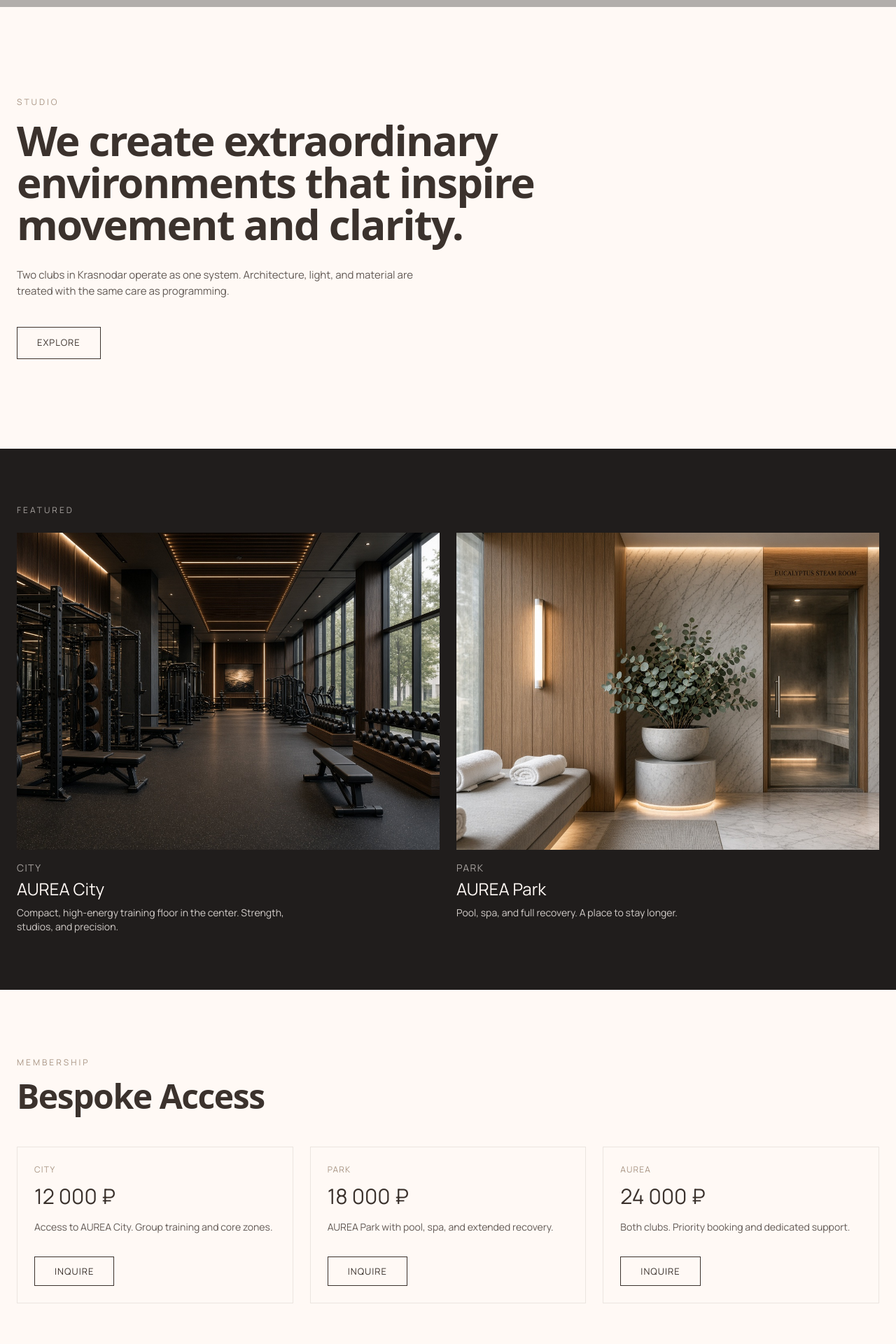
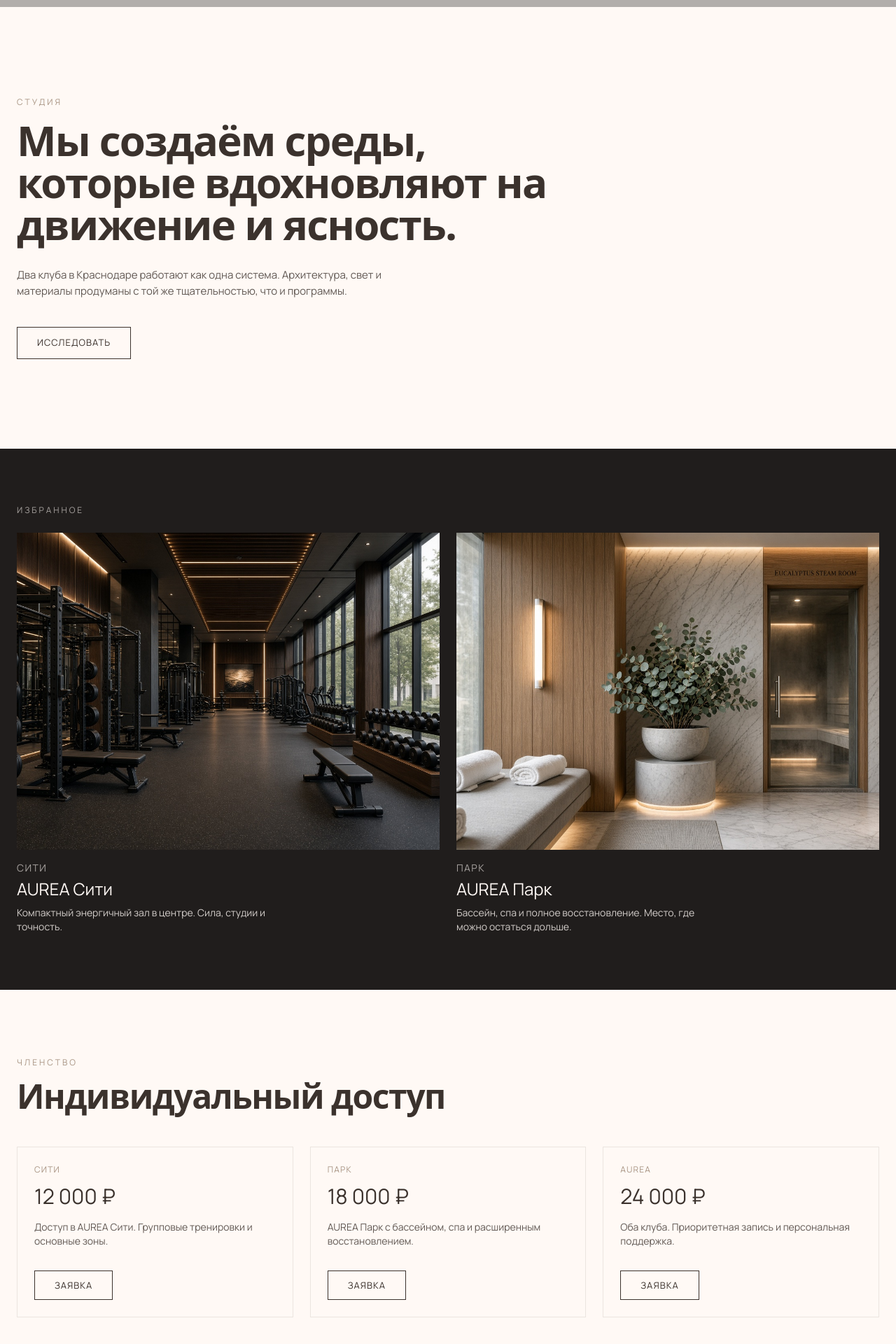
Before and after one commit to gnxv/ascii-demo, a Next.js app: page / in a window 1280 px wide. Shown: the part 790-2710 px from the top of the page at 70% size. Built offline with nearby package versions, Linux system fonts and the light colour scheme; grey boxes are pictures that could not be loaded; a web font is replaced by a local one.

Commit message:
Translate entire site to Russian and update menu to full-screen Kinetics style

```diff
--- a/src/app/page.tsx
+++ b/src/app/page.tsx
@@ -15,95 +15,95 @@ export default function Home() {
         <div className="absolute inset-0 bg-black/30" />
         <div className="relative z-10 min-h-screen flex flex-col justify-end pb-16 md:pb-24 px-4 md:px-6">
           <h1 className="font-display text-5xl md:text-7xl lg:text-8xl text-white max-w-5xl">
-            BESPOKE<br />ARCHITECTURAL<br />PERFORMANCE
+            АРХИТЕКТУРНАЯ<br />ПРОИЗВОДИТЕЛЬНОСТЬ
           </h1>
           <p className="mt-6 text-white/80 text-base md:text-lg max-w-md">
-            We design and craft spaces that merge intensity, recovery, and precision.
+            Пространства, где интенсивность, восстановление и точность работают вместе.
           </p>
         </div>
       </section>
 
       {/* Studio / Philosophy */}
       <section className="py-24 md:py-32 section-pad max-w-[1400px] mx-auto">
-        <div className="text-xs tracking-[0.25em] uppercase text-[#a99584] mb-4">Studio</div>
+        <div className="text-xs tracking-[0.25em] uppercase text-[#a99584] mb-4">Студия</div>
         <h2 className="font-display text-4xl md:text-6xl max-w-3xl">
-          We create extraordinary environments that inspire movement and clarity.
+          Мы создаём среды, которые вдохновляют на движение и ясность.
         </h2>
         <p className="mt-8 max-w-xl text-[#3b322d]/80">
-          Two clubs in Krasnodar operate as one system. Architecture, light, and material are treated with the same care as programming.
+          Два клуба в Краснодаре работают как одна система. Архитектура, свет и материалы продуманы с той же тщательностью, что и программы.
         </p>
         <div className="mt-10">
-          <a href="#clubs" className="btn-outline">Explore</a>
+          <a href="#clubs" className="btn-outline">Исследовать</a>
         </div>
       </section>
 
       {/* Featured / Clubs */}
       <section id="clubs" className="bg-[#201d1c] text-[#fff9f5] py-20 section-pad">
-        <div className="text-xs tracking-[0.25em] uppercase opacity-60 mb-6">Featured</div>
+        <div className="text-xs tracking-[0.25em] uppercase opacity-60 mb-6">Избранное</div>
         <div className="grid md:grid-cols-2 gap-6">
           <div>
             <img src="/gym.jpg" alt="AUREA City" className="w-full aspect-[4/3] object-cover" />
-            <div className="mt-4 text-sm uppercase tracking-widest opacity-60">City</div>
-            <h3 className="text-2xl mt-1">AUREA City</h3>
-            <p className="mt-2 opacity-80 text-sm max-w-sm">Compact, high-energy training floor in the center. Strength, studios, and precision.</p>
+            <div className="mt-4 text-sm uppercase tracking-widest opacity-60">Сити</div>
+            <h3 className="text-2xl mt-1">AUREA Сити</h3>
+            <p className="mt-2 opacity-80 text-sm max-w-sm">Компактный энергичный зал в центре. Сила, студии и точность.</p>
           </div>
           <div>
             <img src="/spa.jpg" alt="AUREA Park" className="w-full aspect-[4/3] object-cover" />
-            <div className="mt-4 text-sm uppercase tracking-widest opacity-60">Park</div>
-            <h3 className="text-2xl mt-1">AUREA Park</h3>
-            <p className="mt-2 opacity-80 text-sm max-w-sm">Pool, spa, and full recovery. A place to stay longer.</p>
+            <div className="mt-4 text-sm uppercase tracking-widest opacity-60">Парк</div>
+            <h3 className="text-2xl mt-1">AUREA Парк</h3>
+            <p className="mt-2 opacity-80 text-sm max-w-sm">Бассейн, спа и полное восстановление. Место, где можно остаться дольше.</p>
           </div>
         </div>
       </section>
 
-      {/* Products / Membership */}
+      {/* Membership */}
       <section id="membership" className="py-24 section-pad">
-        <div className="text-xs tracking-[0.25em] uppercase text-[#a99584] mb-4">Membership</div>
-        <h2 className="font-display text-4xl md:text-5xl mb-12">Bespoke Access</h2>
+        <div className="text-xs tracking-[0.25em] uppercase text-[#a99584] mb-4">Членство</div>
+        <h2 className="font-display text-4xl md:text-5xl mb-12">Индивидуальный доступ</h2>
         <div className="grid md:grid-cols-3 gap-6">
           {[
-            { name: "City", price: "12 000 ₽", desc: "Access to AUREA City. Group training and core zones." },
-            { name: "Park", price: "18 000 ₽", desc: "AUREA Park with pool, spa, and extended recovery." },
-            { name: "AUREA", price: "24 000 ₽", desc: "Both clubs. Priority booking and dedicated support." },
+            { name: "Сити", price: "12 000 ₽", desc: "Доступ в AUREA Сити. Групповые тренировки и основные зоны." },
+            { name: "Парк", price: "18 000 ₽", desc: "AUREA Парк с бассейном, спа и расширенным восстановлением." },
+            { name: "AUREA", price: "24 000 ₽", desc: "Оба клуба. Приоритетная запись и персональная поддержка." },
           ].map((item) => (
             <div key={item.name} className="border border-[#3b322d]/10 p-6">
               <div className="text-xs tracking-widest uppercase text-[#a99584]">{item.name}</div>
               <div className="text-3xl mt-3">{item.price}</div>
               <p className="mt-4 text-sm opacity-80">{item.desc}</p>
-              <button className="btn-outline mt-8 text-xs">Inquire</button>
+              <button className="btn-outline mt-8 text-xs">Заявка</button>
             </div>
           ))}
         </div>
       </section>
 
-      {/* References / Training */}
+      {/* Training */}
       <section id="training" className="py-20 section-pad bg-[#fff9f5]">
-        <div className="text-xs tracking-[0.25em] uppercase text-[#a99584] mb-6">Programs</div>
+        <div className="text-xs tracking-[0.25em] uppercase text-[#a99584] mb-6">Программы</div>
         <div className="grid md:grid-cols-3 gap-6">
           <div>
-            <img src="/studio.jpg" alt="Studios" className="w-full aspect-[3/2] object-cover" />
-            <h3 className="mt-4 text-xl">Signature Studios</h3>
-            <p className="mt-1 text-sm opacity-70">Yoga, pilates, and functional formats in small groups.</p>
+            <img src="/studio.jpg" alt="Студии" className="w-full aspect-[3/2] object-cover" />
+            <h3 className="mt-4 text-xl">Студии</h3>
+            <p className="mt-1 text-sm opacity-70">Йога, пилатес и функциональные форматы в небольших группах.</p>
           </div>
           <div>
-            <img src="/gym.jpg" alt="Strength" className="w-full aspect-[3/2] object-cover" />
-            <h3 className="mt-4 text-xl">Strength Floors</h3>
-            <p className="mt-1 text-sm opacity-70">Premium equipment and unobstructed space.</p>
+            <img src="/gym.jpg" alt="Сила" className="w-full aspect-[3/2] object-cover" />
+            <h3 className="mt-4 text-xl">Зоны силы</h3>
+            <p className="mt-1 text-sm opacity-70">Премиальное оборудование и свободное пространство.</p>
           </div>
           <div>
-            <img src="/spa.jpg" alt="Recovery" className="w-full aspect-[3/2] object-cover" />
-            <h3 className="mt-4 text-xl">Recovery</h3>
-            <p className="mt-1 text-sm opacity-70">Pool, steam, and dedicated recovery protocols.</p>
+            <img src="/spa.jpg" alt="Восстановление" className="w-full aspect-[3/2] object-cover" />
+            <h3 className="mt-4 text-xl">Восстановление</h3>
+            <p className="mt-1 text-sm opacity-70">Бассейн, парная и специальные протоколы восстановления.</p>
           </div>
         </div>
       </section>
 
-      {/* Connect */}
+      {/* Contact */}
       <section id="contact" className="py-32 section-pad text-center">
-        <h2 className="font-display text-4xl md:text-5xl">Connect</h2>
-        <p className="mt-4 opacity-70 max-w-sm mx-auto">Schedule a visit to both clubs.</p>
+        <h2 className="font-display text-4xl md:text-5xl">Контакты</h2>
+        <p className="mt-4 opacity-70 max-w-sm mx-auto">Запишитесь на экскурсию по обоим клубам.</p>
         <div className="mt-8">
-          <a href="mailto:hello@aurea.club" className="btn-outline">Get in touch</a>
+          <a href="mailto:hello@aurea.club" className="btn-outline">Связаться</a>
         </div>
       </section>
     </main>
--- a/src/components/Footer.tsx
+++ b/src/components/Footer.tsx
@@ -4,11 +4,11 @@ export default function Footer() {
       <div className="max-w-[1400px] mx-auto flex flex-col md:flex-row justify-between gap-8">
         <div>
           <div className="tracking-[0.2em] text-lg">AUREA</div>
-          <p className="mt-2 opacity-60">High-Performance Living · Krasnodar</p>
+          <p className="mt-2 opacity-60">Высокая производительность · Краснодар</p>
         </div>
         <div className="opacity-60">
-          City · ул. Красная, 122<br />
-          Park · ул. Солнечная, 48
+          Сити · ул. Красная, 122<br />
+          Парк · ул. Солнечная, 48
         </div>
       </div>
     </footer>
--- a/src/components/Header.tsx
+++ b/src/components/Header.tsx
@@ -7,6 +7,7 @@ export default function Header() {
   const [open, setOpen] = useState(false);
 
   return (
+    <>
       <header className="fixed top-0 left-0 right-0 z-50 mix-blend-difference text-white">
         <div className="max-w-[1600px] mx-auto px-4 md:px-6 h-16 flex items-center justify-between">
           <Link href="/" className="text-xl tracking-[0.2em] font-medium">
@@ -14,22 +15,70 @@ export default function Header() {
           </Link>
 
           <button
-          onClick={() => setOpen(!open)}
+            onClick={() => setOpen(true)}
             className="text-sm tracking-widest uppercase"
           >
-          {open ? "Close" : "Menu"}
+            Меню
+          </button>
+        </div>
+      </header>
+
+      {/* Full-screen menu like Kinetics */}
+      <div
+        className={`fixed inset-0 z-[60] bg-[#201d1c] text-[#fff9f5] transition-opacity duration-300 ${
+          open ? "opacity-100 pointer-events-auto" : "opacity-0 pointer-events-none"
+        }`}
+      >
+        <div className="h-full flex flex-col">
+          <div className="flex justify-between items-center px-6 h-16">
+            <div className="text-xl tracking-[0.2em]">AUREA</div>
+            <button
+              onClick={() => setOpen(false)}
+              className="text-sm tracking-widest uppercase"
+            >
+              Закрыть
             </button>
           </div>
 
-      {open && (
-        <div className="fixed inset-0 bg-[#201d1c] text-[#fff9f5] flex flex-col items-center justify-center gap-8 text-2xl tracking-widest uppercase z-40">
-          <Link href="#clubs" onClick={() => setOpen(false)}>Clubs</Link>
-          <Link href="#membership" onClick={() => setOpen(false)}>Membership</Link>
-          <Link href="#training" onClick={() => setOpen(false)}>Training</Link>
-          <Link href="#recovery" onClick={() => setOpen(false)}>Recovery</Link>
-          <Link href="#contact" onClick={() => setOpen(false)}>Connect</Link>
+          <nav className="flex-1 flex flex-col justify-center items-center gap-8 md:gap-10">
+            <Link
+              href="#clubs"
+              onClick={() => setOpen(false)}
+              className="text-4xl md:text-6xl font-medium tracking-tight hover:opacity-70 transition"
+            >
+              Клубы
+            </Link>
+            <Link
+              href="#membership"
+              onClick={() => setOpen(false)}
+              className="text-4xl md:text-6xl font-medium tracking-tight hover:opacity-70 transition"
+            >
+              Членство
+            </Link>
+            <Link
+              href="#training"
+              onClick={() => setOpen(false)}
+              className="text-4xl md:text-6xl font-medium tracking-tight hover:opacity-70 transition"
+            >
+              Тренировки
+            </Link>
+            <Link
+              href="#recovery"
+              onClick={() => setOpen(false)}
+              className="text-4xl md:text-6xl font-medium tracking-tight hover:opacity-70 transition"
+            >
+              Восстановление
+            </Link>
+            <Link
+              href="#contact"
+              onClick={() => setOpen(false)}
+              className="text-4xl md:text-6xl font-medium tracking-tight hover:opacity-70 transition"
+            >
+              Контакты
+            </Link>
+          </nav>
         </div>
-      )}
-    </header>
+      </div>
+    </>
   );
 }
```
Lines whose indentation alone changed are shown as unchanged.
